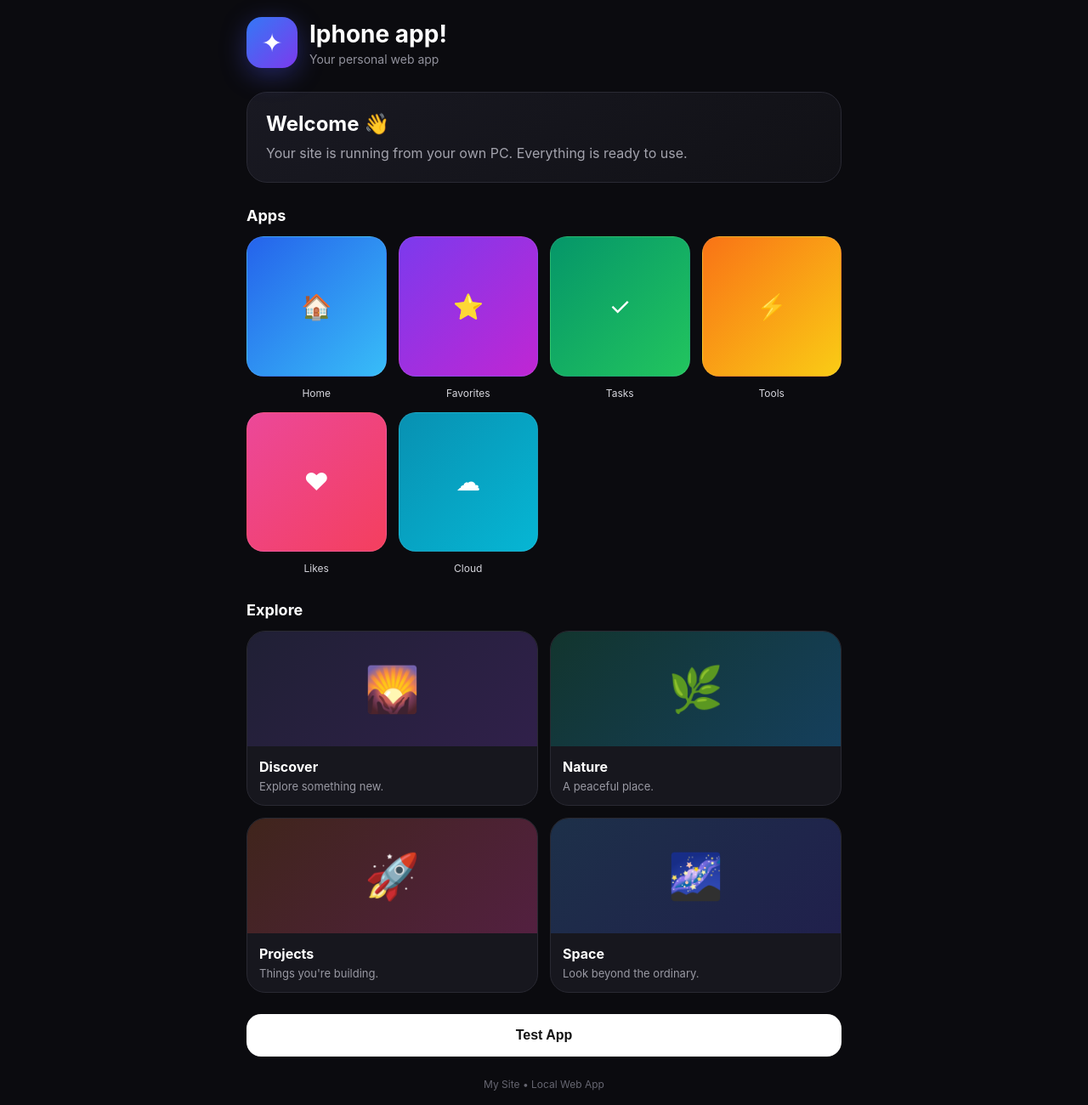
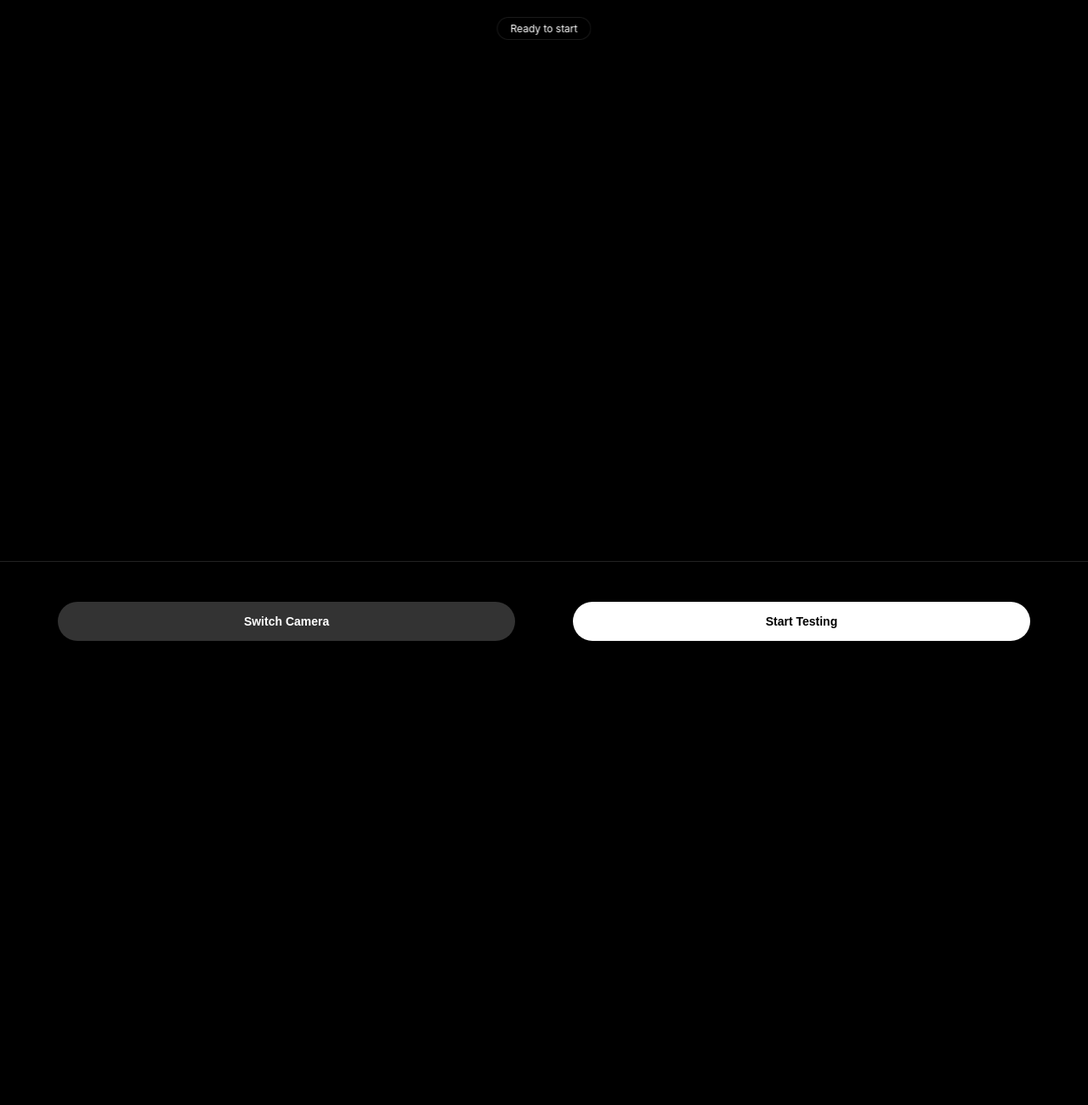
Before and after one commit to nj65hvntww-blip/Sites, a plain HTML site: page index.html in a window 1280 px wide. Shown: the whole page at 85% size. After the commit the page ends 800 px from the top, so only its background shows below. Drawn offline with Linux system fonts and the light colour scheme.

Commit message:
Update index.html

```diff
--- a/index.html
+++ b/index.html
@@ -19,353 +19,139 @@
     <title>Just documentation</title>
 
     <style>
-        * {
-            box-sizing: border-box;
-            -webkit-tap-highlight-color: transparent;
-        }
-
-        html {
-            background: #0b0b0f;
-        }
+        * { box-sizing: border-box; }
 
         body {
             margin: 0;
-            min-height: 100vh;
-            padding:
-                calc(env(safe-area-inset-top) + 20px)
-                18px
-                calc(env(safe-area-inset-bottom) + 25px);
-
-            background: #0b0b0f;
-            color: white;
-
-            font-family:
-                -apple-system,
-                BlinkMacSystemFont,
-                "SF Pro Display",
-                "Segoe UI",
-                sans-serif;
+            padding: 0;
+            background-color: #000;
+            color: #fff;
+            font-family: -apple-system, sans-serif;
+            /* Use dvh (Dynamic Viewport Height) to handle Safari bars */
+            height: 100vh;
+            height: 100dvh;
+            display: flex;
+            flex-direction: column;
+            overflow: hidden;
         }
 
-        .container {
-            max-width: 700px;
-            margin: auto;
+        #camera-section {
+            flex: 1; /* This takes up all available space above the panel */
+            position: relative;
+            width: 100%;
+            background: #000;
+            overflow: hidden;
+            display: flex;
+            justify-content: center;
+            align-items: center;
         }
 
-        .header {
-            display: flex;
-            align-items: center;
-            gap: 14px;
-            margin-bottom: 28px;
+        video {
+            width: 100%;
+            height: 100%;
+            object-fit: cover;
+            pointer-events: none;
         }
 
-        .logo {
-            width: 60px;
-            height: 60px;
-            border-radius: 18px;
-
+        /* Fixed Bottom Panel */
+        .bottom-panel {
+            height: 140px; /* Specific height for buttons */
+            background: #000;
             display: flex;
+            justify-content: space-evenly;
             align-items: center;
-            justify-content: center;
-
-            font-size: 30px;
-
-            background:
-                linear-gradient(135deg, #3478f6, #7c3aed);
-
-            box-shadow:
-                0 8px 30px rgba(80, 90, 255, .35);
+            padding-bottom: env(safe-area-inset-bottom); /* Fix for iPhone Home Bar */
+            z-index: 100;
+            border-top: 1px solid #222;
         }
 
-        h1 {
-            margin: 0;
-            font-size: 28px;
+        .btn {
+            background: #fff;
+            color: #000;
+            border: none;
+            padding: 15px 10px;
+            border-radius: 50px;
+            font-weight: 700;
+            font-size: 14px;
+            width: 42%; /* Makes buttons fit side-by-side perfectly */
+            text-align: center;
+            -webkit-appearance: none;
         }
 
-        .subtitle {
-            margin-top: 4px;
-            color: #92929d;
-            font-size: 14px;
+        .btn:active {
+            transform: scale(0.95);
+            opacity: 0.8;
         }
 
-        .welcome {
-            padding: 22px;
-            margin-bottom: 28px;
-
-            border-radius: 24px;
-
-            background:
-                linear-gradient(145deg, #191922, #111116);
-
-            border: 1px solid #292933;
+        .btn-secondary {
+            background: #333;
+            color: #fff;
         }
 
-        .welcome h2 {
-            margin: 0 0 8px;
-        }
-
-        .welcome p {
-            margin: 0;
-            color: #a3a3ad;
-            line-height: 1.5;
-        }
-
-        .title {
-            margin: 0 0 14px;
-            font-size: 18px;
-        }
-
-        .apps {
-            display: grid;
-            grid-template-columns: repeat(4, 1fr);
-            gap: 14px;
-            margin-bottom: 30px;
-        }
-
-        .app {
-            text-align: center;
-            color: white;
-            text-decoration: none;
-        }
-
-        .app-icon {
-            aspect-ratio: 1;
+        #status-pill {
+            position: absolute;
+            top: 20px;
+            left: 50%;
+            transform: translateX(-50%);
+            background: rgba(0, 0, 0, 0.6);
+            backdrop-filter: blur(10px);
+            padding: 5px 15px;
             border-radius: 20px;
-
-            display: flex;
-            align-items: center;
-            justify-content: center;
-
-            font-size: 29px;
-            margin-bottom: 8px;
-
-            border: 1px solid rgba(255,255,255,.08);
-        }
-
-        .app:active .app-icon {
-            transform: scale(.92);
-        }
-
-        .blue {
-            background: linear-gradient(135deg,#2563eb,#38bdf8);
-        }
-
-        .purple {
-            background: linear-gradient(135deg,#7c3aed,#c026d3);
-        }
-
-        .green {
-            background: linear-gradient(135deg,#059669,#22c55e);
-        }
-
-        .orange {
-            background: linear-gradient(135deg,#f97316,#facc15);
-        }
-
-        .pink {
-            background: linear-gradient(135deg,#ec4899,#f43f5e);
-        }
-
-        .cyan {
-            background: linear-gradient(135deg,#0891b2,#06b6d4);
-        }
-
-        .app span {
             font-size: 12px;
-            color: #d5d5dc;
-        }
-
-        .cards {
-            display: grid;
-            grid-template-columns: 1fr 1fr;
-            gap: 14px;
-        }
-
-        .card {
-            overflow: hidden;
-            border-radius: 22px;
-
-            background: #17171e;
-            border: 1px solid #292932;
-        }
-
-        .picture {
-            height: 135px;
-
-            display: flex;
-            align-items: center;
-            justify-content: center;
-
-            font-size: 52px;
-
-            background:
-                linear-gradient(135deg,#202035,#30204a);
-        }
-
-        .card:nth-child(2) .picture {
-            background:
-                linear-gradient(135deg,#12352e,#153f5c);
-        }
-
-        .card:nth-child(3) .picture {
-            background:
-                linear-gradient(135deg,#40251c,#532040);
-        }
-
-        .card:nth-child(4) .picture {
-            background:
-                linear-gradient(135deg,#1d3049,#20204c);
-        }
-
-        .card-text {
-            padding: 14px;
-        }
-
-        .card-text h3 {
-            margin: 0 0 5px;
-            font-size: 16px;
-        }
-
-        .card-text p {
-            margin: 0;
-            color: #9999a3;
-            font-size: 13px;
-        }
-
-        button {
-            width: 100%;
-            margin-top: 25px;
-            padding: 16px;
-
-            border: 0;
-            border-radius: 17px;
-
-            background: white;
-            color: #111;
-
-            font-size: 16px;
-            font-weight: 700;
-        }
-
-        .footer {
-            text-align: center;
-            margin-top: 25px;
-
-            color: #666671;
-            font-size: 12px;
+            border: 1px solid rgba(255,255,255,0.1);
+            z-index: 1000;
+            white-space: nowrap;
         }
     </style>
 </head>
-
 <body>
 
-<div class="container">
-
-    <header class="header">
-        <div class="logo">✦</div>
-
-        <div>
-            <h1>Iphone app!</h1>
-            <div class="subtitle">Your personal web app</div>
-        </div>
-    </header>
-
-
-    <section class="welcome">
-        <h2>Welcome 👋</h2>
-        <p>
-            Your site is running from your own PC.
-            Everything is ready to use.
-        </p>
-    </section>
-
-
-    <h2 class="title">Apps</h2>
-
-    <div class="apps">
-
-        <a class="app" href="#">
-            <div class="app-icon blue">🏠</div>
-            <span>Home</span>
-        </a>
-
-        <a class="app" href="#">
-            <div class="app-icon purple">⭐</div>
-            <span>Favorites</span>
-        </a>
-
-        <a class="app" href="#">
-            <div class="app-icon green">✓</div>
-            <span>Tasks</span>
-        </a>
-
-        <a class="app" href="#">
-            <div class="app-icon orange">⚡</div>
-            <span>Tools</span>
-        </a>
-
-        <a class="app" href="#">
-            <div class="app-icon pink">♥</div>
-            <span>Likes</span>
-        </a>
-
-        <a class="app" href="#">
-            <div class="app-icon cyan">☁</div>
-            <span>Cloud</span>
-        </a>
-
+    <div id="camera-section">
+        <div id="status-pill">Ready to start</div>
+        <video id="video" autoplay muted playsinline webkit-playsinline></video>
     </div>
 
-
-    <h2 class="title">Explore</h2>
-
-    <div class="cards">
-
-        <div class="card">
-            <div class="picture">🌄</div>
-            <div class="card-text">
-                <h3>Discover</h3>
-                <p>Explore something new.</p>
-            </div>
-        </div>
-
-        <div class="card">
-            <div class="picture">🌿</div>
-            <div class="card-text">
-                <h3>Nature</h3>
-                <p>A peaceful place.</p>
-            </div>
-        </div>
-
-        <div class="card">
-            <div class="picture">🚀</div>
-            <div class="card-text">
-                <h3>Projects</h3>
-                <p>Things you're building.</p>
-            </div>
-        </div>
-
-        <div class="card">
-            <div class="picture">🌌</div>
-            <div class="card-text">
-                <h3>Space</h3>
-                <p>Look beyond the ordinary.</p>
-            </div>
-        </div>
-
+    <div class="bottom-panel">
+        <button class="btn btn-secondary" id="switch-btn">Switch Camera</button>
+        <button class="btn" id="start-btn">Start Testing</button>
     </div>
 
+    <script>
+        const video = document.getElementById('video');
+        const startBtn = document.getElementById('start-btn');
+        const switchBtn = document.getElementById('switch-btn');
+        const status = document.getElementById('status-pill');
 
-    <button onclick="alert('My Site is working! 🎉')">
-        Test App
-    </button>
+        let stream = null;
+        let isFront = false;
 
+        async function launch() {
+            if (stream) stream.getTracks().forEach(t => t.stop());
 
-    <div class="footer">
-        My Site • Local Web App
-    </div>
+            try {
+                stream = await navigator.mediaDevices.getUserMedia({
+                    video: { facingMode: isFront ? "user" : "environment" }
+                });
+                video.srcObject = stream;
+                video.play();
+                status.innerText = "Active: " + (isFront ? "Front" : "Back");
+                startBtn.innerText = "Running...";
+            } catch (err) {
+                status.innerText = "Error: Allow Camera Access";
+            }
+        }
 
-</div>
+        // Prevent iOS from freezing the stream
+        video.addEventListener('pause', () => { if(stream) video.play(); });
 
+        startBtn.addEventListener('click', launch);
+        switchBtn.addEventListener('click', () => {
+            isFront = !isFront;
+            launch();
+        });
+
+        // Stops the screen from bouncing up and down
+        document.addEventListener('touchmove', (e) => e.preventDefault(), { passive: false });
+    </script>
 </body>
 </html>
```
